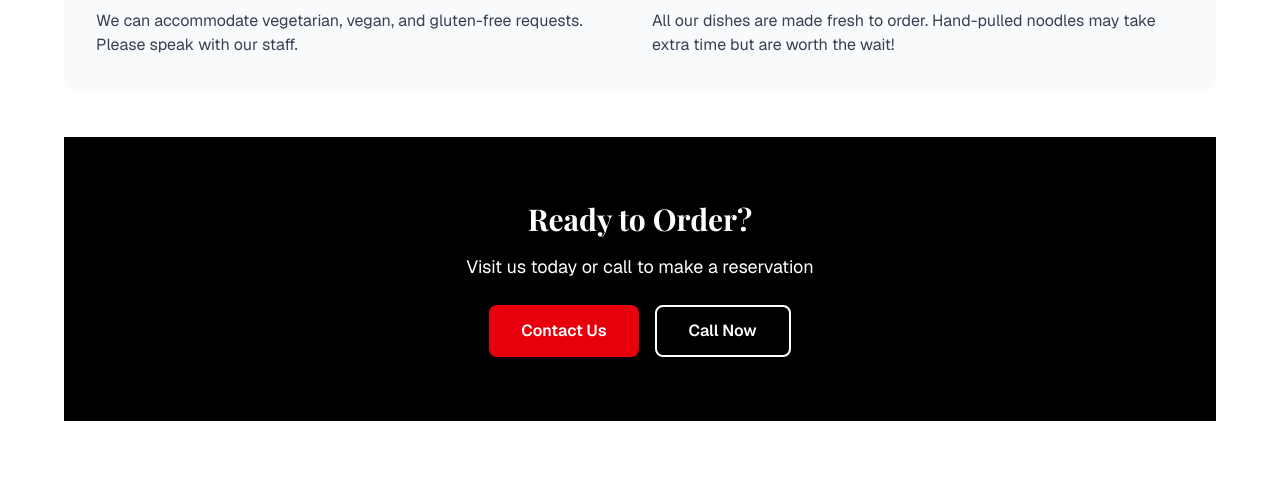
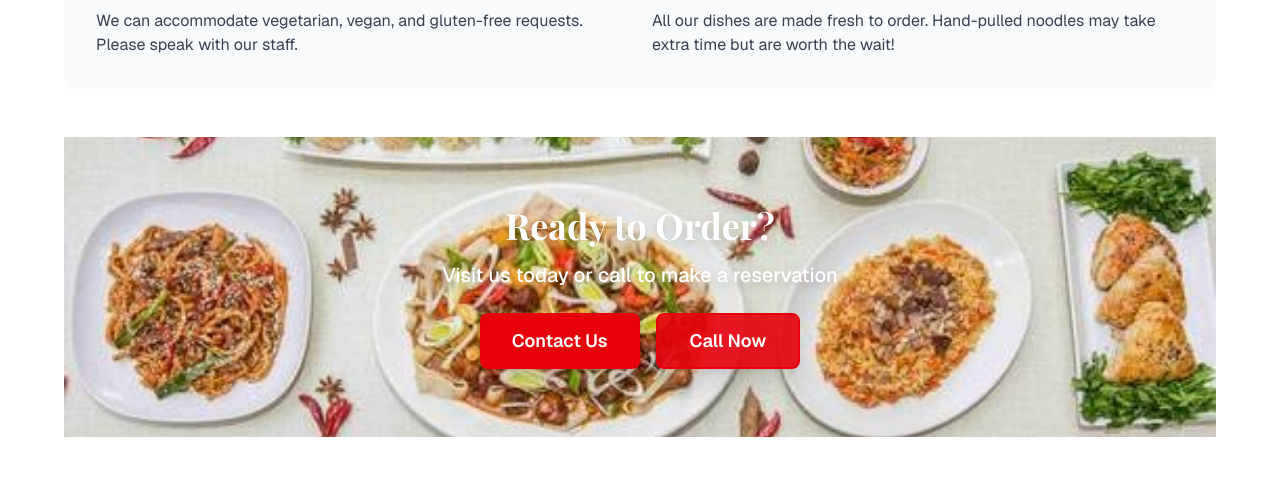
Before and after one commit to ikemal12/turpan, a Next.js app: page / in a window 1280 px wide. Shown: the part 6261-6748 px from the top of the page. Built offline with nearby package versions, Linux system fonts and the light colour scheme; no server answers.

Commit message:
fix: bg order image

```diff
--- a/src/app/page.tsx
+++ b/src/app/page.tsx
@@ -617,31 +617,39 @@ export default function Home() {
             </div>
           </div>
 
-          {/* Call to Action */}
-          <div
-            className="relative py-16 px-4 bg-cover bg-center bg-no-repeat text-center"
-            style={{ backgroundImage: "url('/tohu-qordaq.jpg')" }}
-          >
-            {/* Semi-transparent overlay for better text readability (adjust opacity as needed) */}
-            <div className="absolute inset-0 bg-black bg-opacity-20"></div>
+          {/* Call to Action - Fixed Version */}
+          <div className="relative py-16 px-4 text-center min-h-[300px] flex items-center justify-center">
+            {/* Background Image with stronger contrast */}
+            <div className="absolute inset-0 z-0 overflow-hidden">
+              <Image
+                src="/assortment.jpg"
+                alt="Restaurant food background"
+                fill
+                className="object-cover"
+                quality={80}
+                priority
+                sizes="100vw"
+              />
+              <div className="absolute inset-0 bg-opacity-30"></div>
+            </div>
 
-            <div className="relative z-10 max-w-2xl mx-auto">
-              <h3 className={`${playfair.className} text-3xl font-bold text-white mb-4 drop-shadow-md`}>
+            <div className="relative z-20 max-w-2xl mx-auto">
+              <h3 className={`${playfair.className} text-4xl font-bold text-white mb-4 drop-shadow-lg`}>
                 Ready to Order?
               </h3>
-              <p className="text-white mb-6 text-lg drop-shadow-md">
+              <p className="text-white mb-6 text-xl font-medium drop-shadow-lg">
                 Visit us today or call to make a reservation
               </p>
               <div className="flex flex-col sm:flex-row justify-center gap-4">
                 <button
                   onClick={() => scrollToSection('contact')}
-                  className="bg-red-600 text-white px-8 py-3 rounded-lg font-semibold hover:bg-red-700 transition-colors duration-300 shadow-lg"
+                  className="bg-red-600 text-white px-8 py-3 rounded-lg font-semibold hover:bg-red-700 transition-colors duration-300 shadow-xl text-lg"
                 >
                   Contact Us
                 </button>
                 <a
                   href="tel:+442076369949"
-                  className="border-2 border-white text-white px-8 py-3 rounded-lg font-semibold hover:bg-white hover:text-red-600 transition-colors duration-300 shadow-lg"
+                  className="border-2 border-red-600 bg-red-600/90 text-white px-8 py-3 rounded-lg font-semibold hover:bg-white hover:text-red-600 transition-colors duration-300 shadow-xl text-lg"
                 >
                   Call Now
                 </a>
```
Also changed, not shown: public/assortment.jpg (added), public/tohu-qordaq.jpg.
